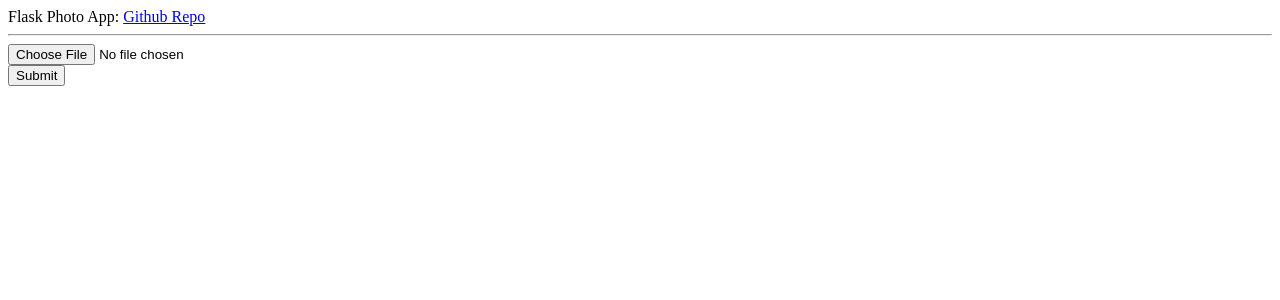
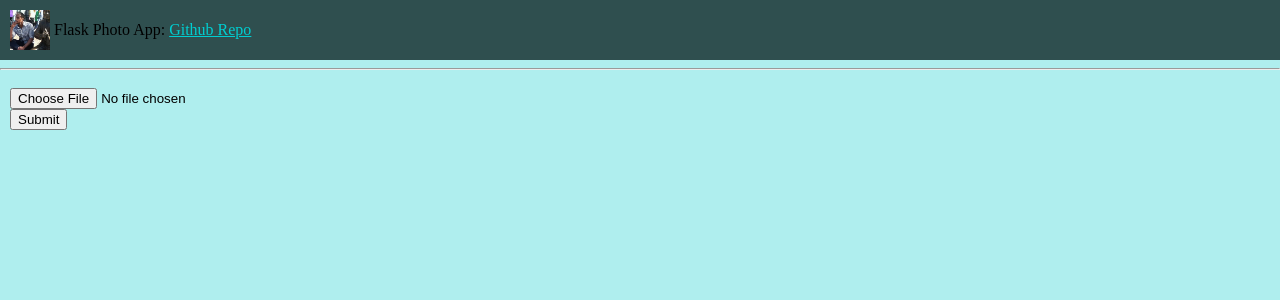
Before and after one commit to DaemonWill/flask-photo-app, a Flask app: page / in a window 1280 px wide. Shown: the top 300 px of the page. Run offline with Flask 2, Linux system fonts and the light colour scheme.

Commit message:
some styling for views

```diff
--- /dev/null
+++ b/app/static/styles/uploader.css
@@ -0,0 +1,20 @@
+body{
+  background-color: PaleTurquoise;
+  margin: 0px 0px;
+}
+div.header{
+  padding: 10px 10px;
+  background-color: DarkSlateGrey;
+  line-height: 40px;
+}
+a{
+  color: DarkTurquoise;
+}
+img.githubImg{
+  width: 40px;
+  height: 40px;
+  margin-bottom: -15px;
+}
+form{
+  padding: 10px 10px;
+}
--- a/app/templates/base.html
+++ b/app/templates/base.html
@@ -8,18 +8,17 @@
     {% endif %}
     <meta charset="utf-8">
     <meta name="viewport" content="width=device-width, initial-scale=1">
-    <!--<link type="text/css" href="../static/styles/uploader.css" rel="stylesheet" />-->
+    <link type="text/css" href="../static/styles/uploader.css" rel="stylesheet" />
   </head>
 
   <body>
-    <div>Flask Photo App:
+    <div class="header">
+      <img class="githubImg" src="../static/images/DaemonWillGithub.jpg">
+      Flask Photo App:
       <a href="https://github.com/DaemonWill/flask-photo-app">Github Repo</a>
     </div>
     <hr>
     {% block body %}
     {% endblock %}
-
-    <!--<script type="text/javascript" src="../libs/angular.min.js"></script>-->
-
   </body>
 </html>
--- a/app/templates/index.html
+++ b/app/templates/index.html
@@ -1,10 +1,10 @@
 {% extends "base.html" %}
 {% block body %}
   <form action="http://localhost:5000/uploader" method="POST" name="uploadForm" enctype="multipart/form-data">
-    <div>
+    <div class="formDiv">
       <input type="file" name="file"/>
     </div>
-    <div>
+    <div class="formDiv">
       <input type="submit" />
     </div>
   </form>
```
Also changed, not shown: app/static/images/DaemonWillGithub.jpg (added).
